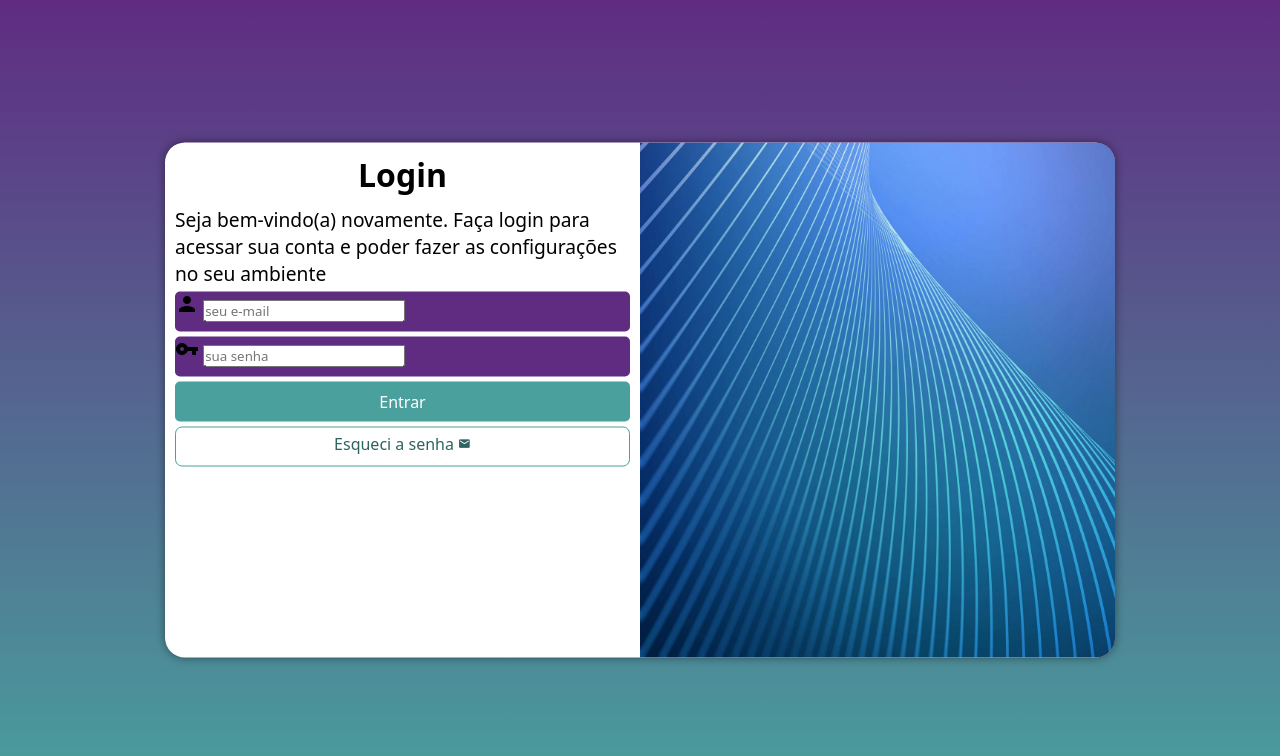
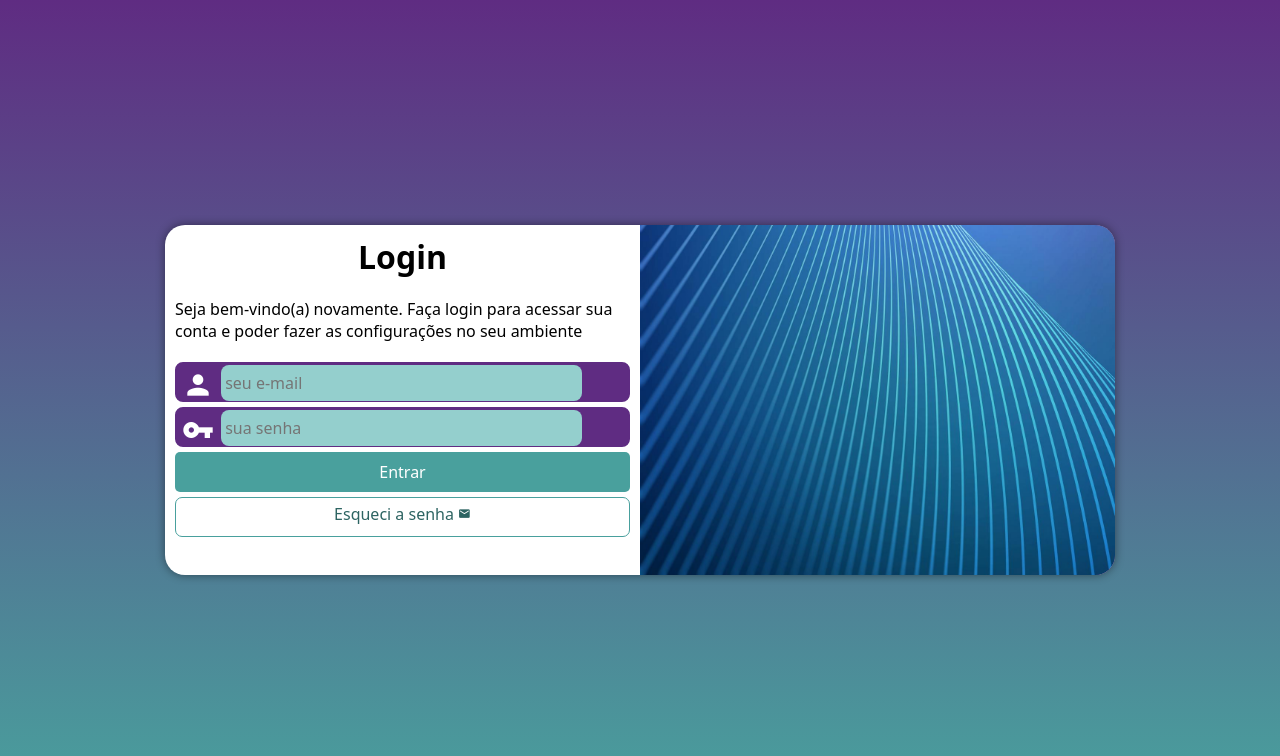
Before and after one commit to vivifsantos/projeto-login, a plain HTML site: page index.html in a window 1280 px wide. Drawn offline with Linux system fonts and the light colour scheme.

Commit message:
Atualizado

```diff
--- a/estilos/media-query.css
+++ b/estilos/media-query.css
@@ -12,6 +12,7 @@ Grandes telas: acima de 1200px
 @media screen and (min-width: 768px) and (max-width: 992px) {
     section#login{
         width: 80vw;
+        height: 280px;
     }
     section#login > div#imagem{
         float: left;
@@ -31,6 +32,7 @@ Grandes telas: acima de 1200px
 @media screen and (min-width: 992px) {
     section#login {
         width: 950px;
+        height: 350px;
     }
     section#login > div#imagem {
         float: right;
@@ -48,7 +50,8 @@ Grandes telas: acima de 1200px
         font-size: 2em;
     }
     div#formulario > p {
-        font-size: 1.2em;
+        font-size: 1em;
+        margin: 20px 0px;
     }
 
 }
--- a/estilos/style.css
+++ b/estilos/style.css
@@ -29,7 +29,6 @@ section#login {
     position: absolute;
     top: 50%;
     left: 50%;
-    transform: translate(-50%, -50%);
     overflow: hidden;
 
     background-color: white;
@@ -38,6 +37,7 @@ section#login {
     border-radius: 20px;
     box-shadow: 0px 0px 10px rgba(0, 0, 0, 0.450);
 
+    transform: translate(-50%, -50%);
     transition: width .3s, heigth .3s;
     transition-timing-function: ease;
 
@@ -68,16 +68,39 @@ div#formulario > p {
 
 form > div.campo {
     background-color: #5f2c82;
+    border: 2px solid #5f2c82;
     width: 100%;
     height: 40px;
     display: block;
-    border-radius: 5px;
+    border-radius: 8px;
     margin: 5px 0px;
 
 }
 
 div.campo > label {
     display: none;
+}
+
+div.campo > span {
+    color: white;
+    font-size: 2em;
+    width: 40px;
+    padding: 5px;
+}
+
+div.campo > input {
+    background-color: #94cfcd;
+    font-size: 1em;
+    width: 80%;
+    height: 100%;
+    border: 0px;
+    border-radius: 8px;
+    padding: 4px;
+    transform: translateY(-12px);
+}
+
+div.campo > input:focus-within {
+    background-color: white;
 }
 
 form > input[type=submit] {
```
